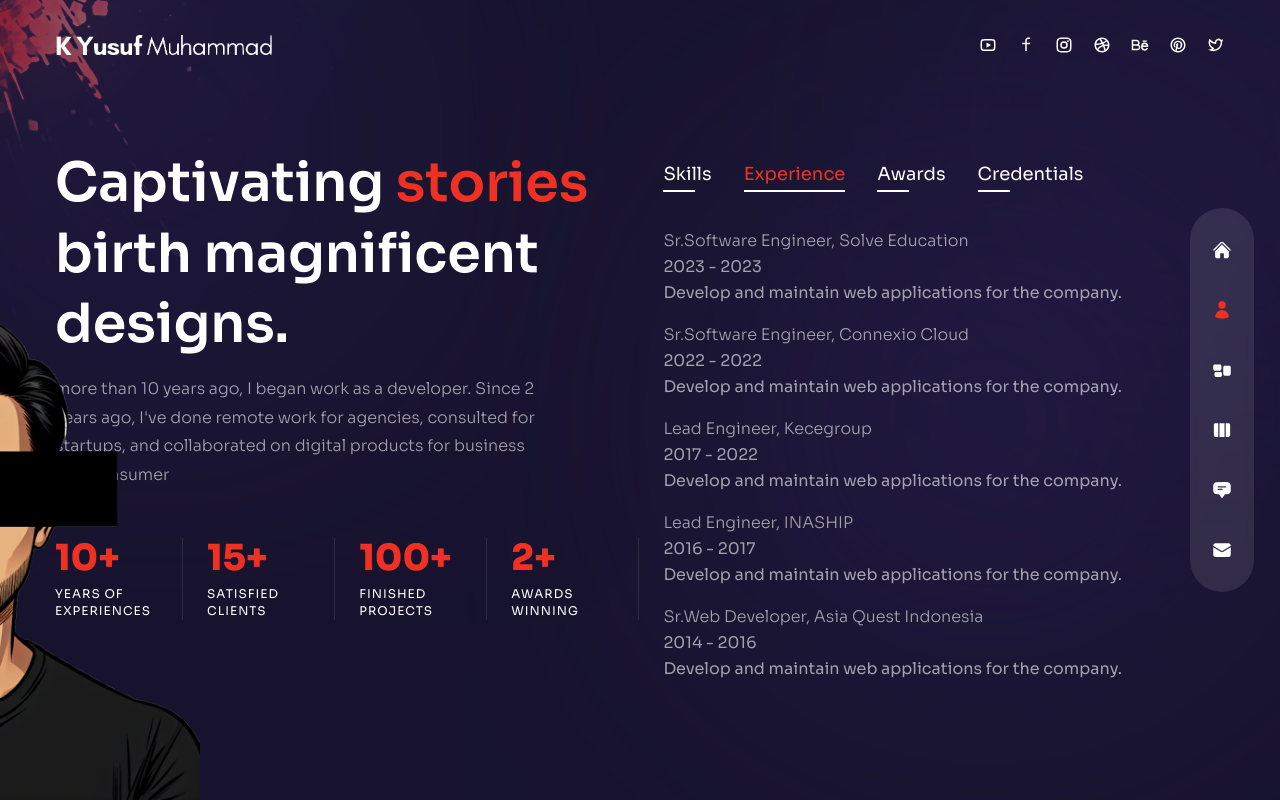
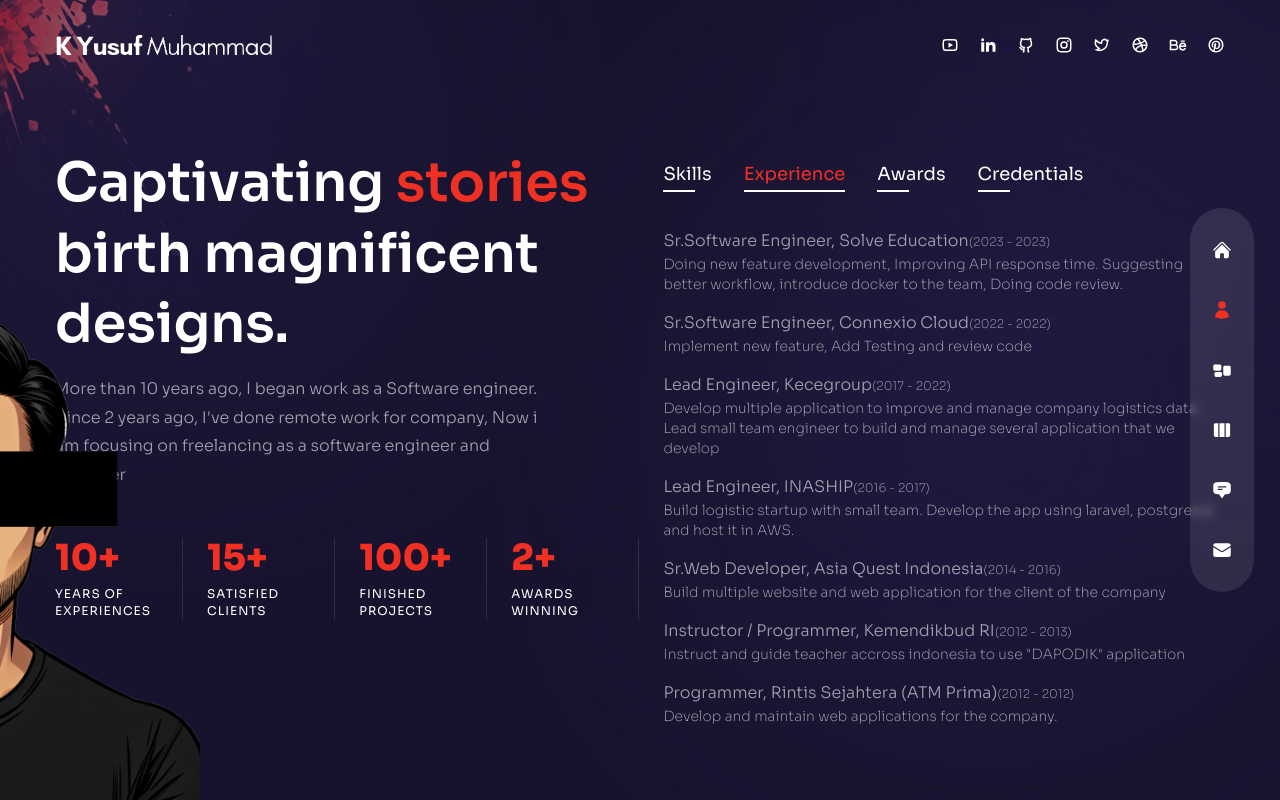
Before and after one commit to kyusufm/kyusufm.github.io, a Next.js app: page /about in a window 1280 px wide. Both pictures are taken after a click on the element "Experience". Built offline with nearby package versions, Linux system fonts and the light colour scheme.

Commit message:
update social page, update about page

```diff
--- a/components/Socials.js
+++ b/components/Socials.js
@@ -2,32 +2,36 @@
 import Link from "next/link";
 
 // icons
-import { RiYoutubeLine, RiInstagramLine, RiFacebookLine, RiDribbbleLine, RiBehanceLine, RiPinterestLine, RiTwitterLine} from 'react-icons/ri'
+import { RiYoutubeLine, RiInstagramLine, RiFacebookLine, RiDribbbleLine, RiBehanceLine, RiPinterestLine, RiTwitterLine, RiLinkedinLine, RiLinkedinBoxLine, RiLinkedinBoxFill, RiLinkedinFill, RiGithubLine} from 'react-icons/ri'
 
 const Socials = () => {
   return (
     <div className="flex items-center gap-x-5 text-lg">
-      <Link href={' '} className="hover:text-accent transition-all duration-300">
+      <Link href={'http://youtube.com/@kyusufm'} className="hover:text-accent transition-all duration-300">
         <RiYoutubeLine />
       </Link>
-      <Link href={' '} className="hover:text-accent transition-all duration-300">
-        <RiFacebookLine />
+      <Link href={'http://linkedin.com/in/kyusufm'} className="hover:text-accent transition-all duration-300">
+        <RiLinkedinFill />
       </Link>
-      <Link href={' '} className="hover:text-accent transition-all duration-300">
+      <Link href={'http://github.com/kyusufm'} className="hover:text-accent transition-all duration-300">
+        <RiGithubLine />
+      </Link>
+      <Link href={'http://instagram.com/kyusuf_muhammad'} className="hover:text-accent transition-all duration-300">
         <RiInstagramLine />
       </Link>
-      <Link href={' '} className="hover:text-accent transition-all duration-300">
+      <Link href={'http://twitter.com/kyusufm'} className="hover:text-accent transition-all duration-300">
+        <RiTwitterLine />
+      </Link>
+      <Link href={''} className="hover:text-accent transition-all duration-300">
         <RiDribbbleLine />
       </Link>
-      <Link href={' '} className="hover:text-accent transition-all duration-300">
+      <Link href={''} className="hover:text-accent transition-all duration-300">
         <RiBehanceLine />
       </Link>
-      <Link href={' '} className="hover:text-accent transition-all duration-300">
+      <Link href={''} className="hover:text-accent transition-all duration-300">
         <RiPinterestLine />
       </Link>
-      <Link href={' '} className="hover:text-accent transition-all duration-300">
-        <RiTwitterLine />
-      </Link>
+
     </div>
   );
 };
--- a/pages/about/index.js
+++ b/pages/about/index.js
@@ -8,6 +8,12 @@ import {
   FaReact,
   FaWordpress,
   FaFigma,
+  FaLaravel,
+  FaPython,
+  FaAndroid,
+  FaApple,
+  FaAmazon,
+  FaGoogle,
 } from "react-icons/fa";
 
 import {
@@ -33,13 +39,22 @@ const aboutData = [
           <FaJs />,
           <FaReact />,
           <SiNextdotjs />,
-          <SiFramer />,
           <FaWordpress />,
+          <FaLaravel />,
+          <FaPython />,
         ],
       },
       {
         title: 'UI/UX Design',
-        icons: [<FaFigma />, <SiAdobexd />, <SiAdobephotoshop />],
+        icons: [<FaFigma />, <SiAdobephotoshop />],
+      },
+      {
+        title: 'Mobile Development',
+        icons: [<FaAndroid />, <FaReact />, <FaApple/>],
+      },
+      {
+        title: 'Server Tech',
+        icons: [<FaAmazon />, <FaGoogle/>],
       },
     ],
   },
@@ -49,26 +64,37 @@ const aboutData = [
       {
         title: 'Sr.Software Engineer, Solve Education',
         stage: '2023 - 2023',
-        desc: 'Develop and maintain web applications for the company.',
+        desc: 'Doing new feature development, Improving API response time. Suggesting better workflow, introduce docker to the team, Doing code review.',
       },
       {
         title: 'Sr.Software Engineer, Connexio Cloud',
         stage: '2022 - 2022',
-        desc: 'Develop and maintain web applications for the company.',
+        desc: 'Implement new feature, Add Testing and review code',
       },
       {
         title: 'Lead Engineer, Kecegroup',
         stage: '2017 - 2022',
-        desc: 'Develop and maintain web applications for the company.',
+        desc: 'Develop multiple application to improve and manage company logistics data. Lead small team engineer to build and manage several application that we develop',
+
       },
       {
         title: 'Lead Engineer, INASHIP',
         stage: '2016 - 2017',
-        desc: 'Develop and maintain web applications for the company.',
+        desc: 'Build logistic startup with small team. Develop the app using laravel, postgresql, and host it in AWS. ',
       },
       {
         title: 'Sr.Web Developer, Asia Quest Indonesia',
         stage: '2014 - 2016',
+        desc: 'Build multiple website and web application for the client of the company',
+      },
+      {
+        title: 'Instructor / Programmer, Kemendikbud RI',
+        stage: '2012 - 2013',
+        desc: 'Instruct and guide teacher accross indonesia to use "DAPODIK" application ',
+      },
+      {
+        title: 'Programmer, Rintis Sejahtera (ATM Prima)',
+        stage: '2012 - 2012',
         desc: 'Develop and maintain web applications for the company.',
       },
     ],
@@ -77,12 +103,9 @@ const aboutData = [
     title: 'awards',
     info: [
       {
-        title: 'Webby Awards - Honoree',
-        stage: '2011 - 2012',
-      },
-      {
-        title: 'Adobe Design Achievement Awards - Finalist',
-        stage: '2009 - 2010',
+        title: 'Nothing',
+        stage: '2011 - 2023',
+        desc: 'No awards yet, gonna have 1 this year. InsyaAllah',
       },
     ],
   },
@@ -141,7 +164,7 @@ const About = () => {
           initial="hidden"
           animate="show"
           exit="hidden"
-          className="max-w-[500px] mx-auto xl:mx-0 mb-6 xl:mb-12 px-2 xl:px-0"> more than 10 years ago, I began work as a developer. Since 2 years ago, I've done remote work for agencies, consulted for startups, and collaborated on digital products for business and consumer</motion.p>
+          className="max-w-[500px] mx-auto xl:mx-0 mb-6 xl:mb-12 px-2 xl:px-0"> More than 10 years ago, I began work as a Software engineer. Since 2 years ago, I've done remote work for company, Now i am focusing on freelancing as a software engineer and designer</motion.p>
         {/* counters */}
         <motion.div
           variants={fadeIn('right', 0.6)}
@@ -209,12 +232,20 @@ const About = () => {
         <div className="py-2 xl:py-6 flex flex-col gap-y-2 xl:gap-y-4 items-center xl:items-start">
           {aboutData[index].info.map((item, itemIndex) => {
             return (
-              <div key={itemIndex} className="flex-1 flex flex-col max-w-max gap-x-2 md:items-start items-center text-white/60">
+              <div
+                variants={fadeIn('up', 0.4)}
+                initial="hidden"
+                animate="show"
+                exit="hidden"
+              key={itemIndex} className="flex-1 flex flex-col max-w-max gap-x-2 md:items-start items-center text-white/60">
                 {/* title */}
                 <div className="flex-1 flex flex-col">
-                  <div className="font-light mb-2 md:mb-0">{item.title} </div>
-                  <div>{item.stage}</div>
-                  <div>{item.desc}</div>
+                  <div className="font-light mb-2 md:mb-0">{item.title}
+                    {item.stage && (
+                      <span className="text-xs font-extralight">({item.stage})</span>
+                    )}
+                  </div>
+                  <div className="text-sm font-extralight">{item.desc}</div>
                 </div>
                 {/* icons   */}
                 <div className="flex gap-x-4">
--- a/pages/index.js
+++ b/pages/index.js
@@ -36,7 +36,7 @@ const Home = () => {
             animate="show"
             exit="hidden"
           >
-            Lorem ipsum dolor sit amet consectetur adipisicing elit. Itaque quisquam, quod, quia, quibusdam quisquam quod quia quibusdam quisquam quod quia quibusdam quisquam quod quia quibusdam quisquam quod quia quibusdam quisquam quod.
+            I bring a dynamic blend of front-end, back-end, and application development expertise, coupled with a keen eye for UI design. Let's transform your digital vision into reality – innovation starts here!
           </motion.p>
           {/* button */}
           <div className="flex justify-center xl:hidden relative ">
```
